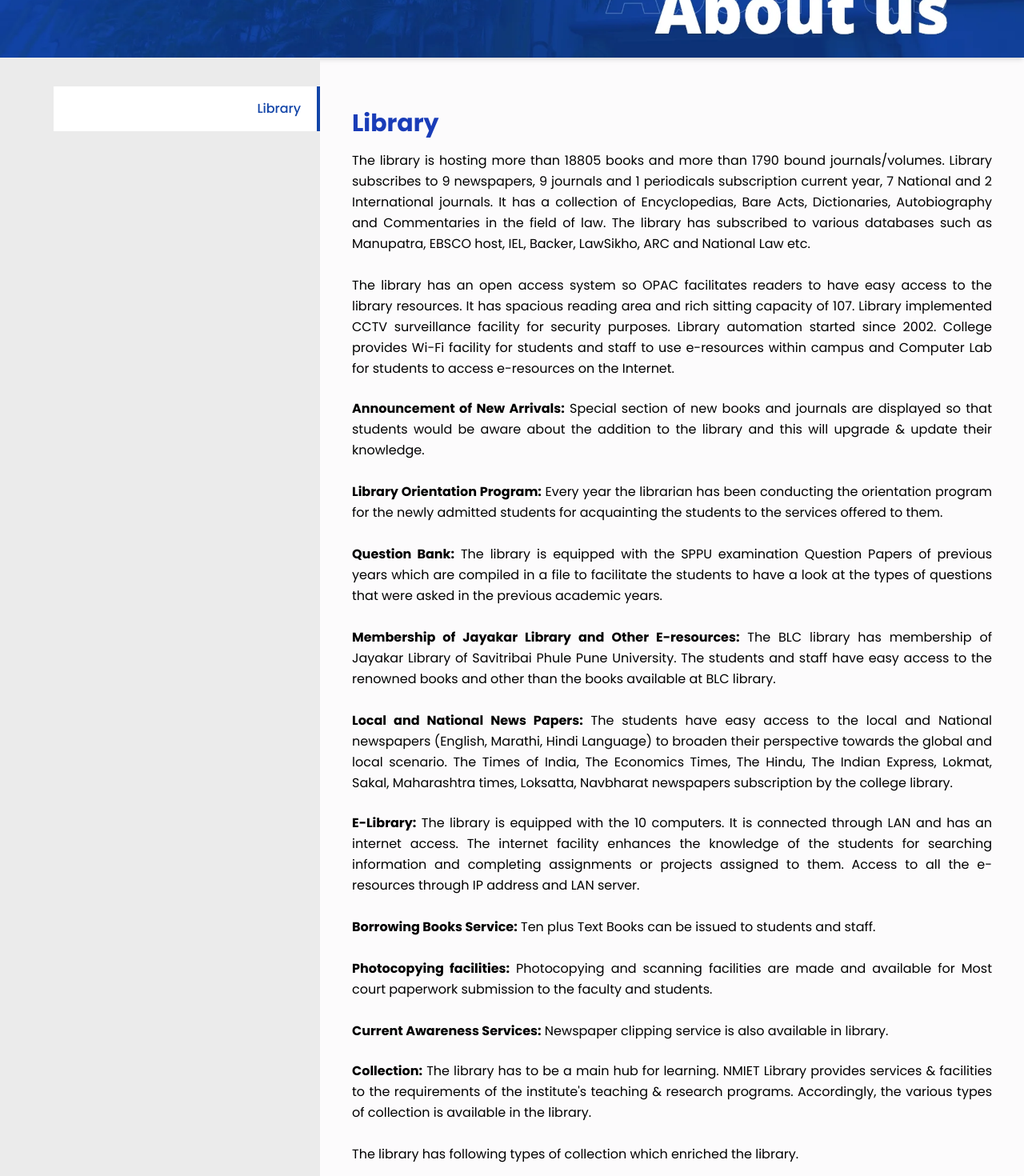
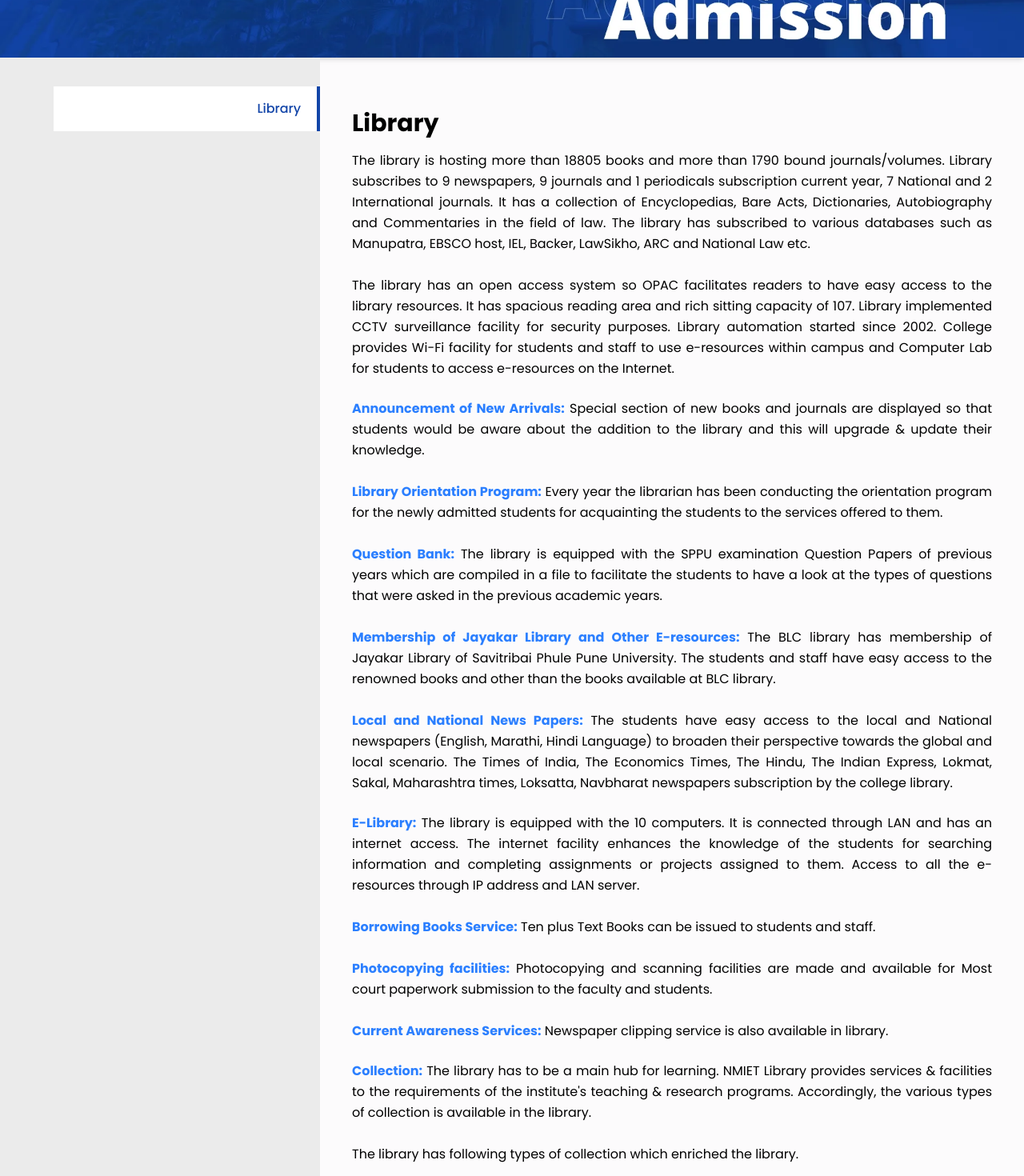
Before and after one commit to Naman2166/Law-College-Website, a React (Vite) app in the folder frontend/: page /library in a window 1280 px wide. Shown: the part 420-1890 px from the top of the page at 80% size. Built offline with nearby package versions, Linux system fonts and the light colour scheme.

Commit message:
modified library

```diff
--- a/frontend/src/pages/Library.jsx
+++ b/frontend/src/pages/Library.jsx
@@ -1,5 +1,6 @@
 import React, { useState, useMemo } from 'react';
 import { assets } from '../assets/assets';
+import AdmissionBanner from "../assets/images/AdmissionBanner.png"
 import SidebarMenu from '../components/SidebarMenu'; // Replace with your actual image path
 
 const libraryMenuItems = [
@@ -13,8 +14,8 @@ const Library = () => {
     switch (activeIndex) {
      case 0:
   return (
-    <div className="mt-10 space-y-6 px-4">
-      <h2 className="text-3xl font-bold text-blue-800 mb-4">Library</h2>
+    <div className="mt-10 space-y-6 px-4 mb-16">
+      <h2 className="text-3xl font-bold text-black mb-4">Library</h2>
       <p className="text-base leading-relaxed text-justify">
         The library is hosting more than 18805 books and more than 1790 bound journals/volumes. Library subscribes to 9 newspapers, 9 journals and 1 periodicals subscription current year, 7 National and 2 International journals.
         It has a collection of Encyclopedias, Bare Acts, Dictionaries, Autobiography and Commentaries in the field of law. The library has subscribed to various databases such as Manupatra, EBSCO host, IEL, Backer, LawSikho, ARC and National Law etc.
@@ -24,31 +25,31 @@ const Library = () => {
       </p>
 
       <p className="text-base leading-relaxed text-justify">
-        <strong>Announcement of New Arrivals:</strong> Special section of new books and journals are displayed so that students would be aware about the addition to the library and this will upgrade & update their knowledge.
+        <strong className='text-blue-500'>Announcement of New Arrivals:</strong> Special section of new books and journals are displayed so that students would be aware about the addition to the library and this will upgrade & update their knowledge.
         <br /><br />
-        <strong>Library Orientation Program:</strong> Every year the librarian has been conducting the orientation program for the newly admitted students for acquainting the students to the services offered to them.
+        <strong className='text-blue-500'>Library Orientation Program:</strong> Every year the librarian has been conducting the orientation program for the newly admitted students for acquainting the students to the services offered to them.
         <br /><br />
-        <strong>Question Bank:</strong> The library is equipped with the SPPU examination Question Papers of previous years which are compiled in a file to facilitate the students to have a look at the types of questions that were asked in the previous academic years.
+        <strong className='text-blue-500'>Question Bank:</strong> The library is equipped with the SPPU examination Question Papers of previous years which are compiled in a file to facilitate the students to have a look at the types of questions that were asked in the previous academic years.
         <br /><br />
-        <strong>Membership of Jayakar Library and Other E-resources:</strong> The BLC library has membership of Jayakar Library of Savitribai Phule Pune University. The students and staff have easy access to the renowned books and other than the books available at BLC library.
+        <strong className='text-blue-500'>Membership of Jayakar Library and Other E-resources:</strong> The BLC library has membership of Jayakar Library of Savitribai Phule Pune University. The students and staff have easy access to the renowned books and other than the books available at BLC library.
         <br /><br />
-        <strong>Local and National News Papers:</strong> The students have easy access to the local and National newspapers (English, Marathi, Hindi Language) to broaden their perspective towards the global and local scenario.
+        <strong className='text-blue-500'>Local and National News Papers:</strong> The students have easy access to the local and National newspapers (English, Marathi, Hindi Language) to broaden their perspective towards the global and local scenario.
         The Times of India, The Economics Times, The Hindu, The Indian Express, Lokmat, Sakal, Maharashtra times, Loksatta, Navbharat newspapers subscription by the college library.
       </p>
 
       <p className="text-base leading-relaxed text-justify">
-        <strong>E-Library:</strong> The library is equipped with the 10 computers. It is connected through LAN and has an internet access. The internet facility enhances the knowledge of the students for searching information and completing assignments or projects assigned to them.
+        <strong className='text-blue-500'>E-Library:</strong> The library is equipped with the 10 computers. It is connected through LAN and has an internet access. The internet facility enhances the knowledge of the students for searching information and completing assignments or projects assigned to them.
         Access to all the e-resources through IP address and LAN server.
         <br /><br />
-        <strong>Borrowing Books Service:</strong> Ten plus Text Books can be issued to students and staff.
+        <strong className='text-blue-500'>Borrowing Books Service:</strong> Ten plus Text Books can be issued to students and staff.
         <br /><br />
-        <strong>Photocopying facilities:</strong> Photocopying and scanning facilities are made and available for Most court paperwork submission to the faculty and students.
+        <strong className='text-blue-500'>Photocopying facilities:</strong> Photocopying and scanning facilities are made and available for Most court paperwork submission to the faculty and students.
         <br /><br />
-        <strong>Current Awareness Services:</strong> Newspaper clipping service is also available in library.
+        <strong className='text-blue-500'>Current Awareness Services:</strong> Newspaper clipping service is also available in library.
       </p>
 
       <p className="text-base leading-relaxed text-justify">
-        <strong>Collection:</strong> The library has to be a main hub for learning. NMIET Library provides services & facilities to the requirements of the institute's teaching & research programs. Accordingly, the various types of collection is available in the library.
+        <strong className='text-blue-500'>Collection:</strong> The library has to be a main hub for learning. NMIET Library provides services & facilities to the requirements of the institute's teaching & research programs. Accordingly, the various types of collection is available in the library.
         <br /><br />
         The library has following types of collection which enriched the library.
       </p>
@@ -66,7 +67,7 @@ const Library = () => {
     <div className="relative">
       <div>
         <img
-          src={assets.about} // same background hero image as About Us
+          src={AdmissionBanner} // same background hero image as About Us
           alt="Library Banner"
           className="w-full h-auto shadow-md"
           loading="lazy"
```
